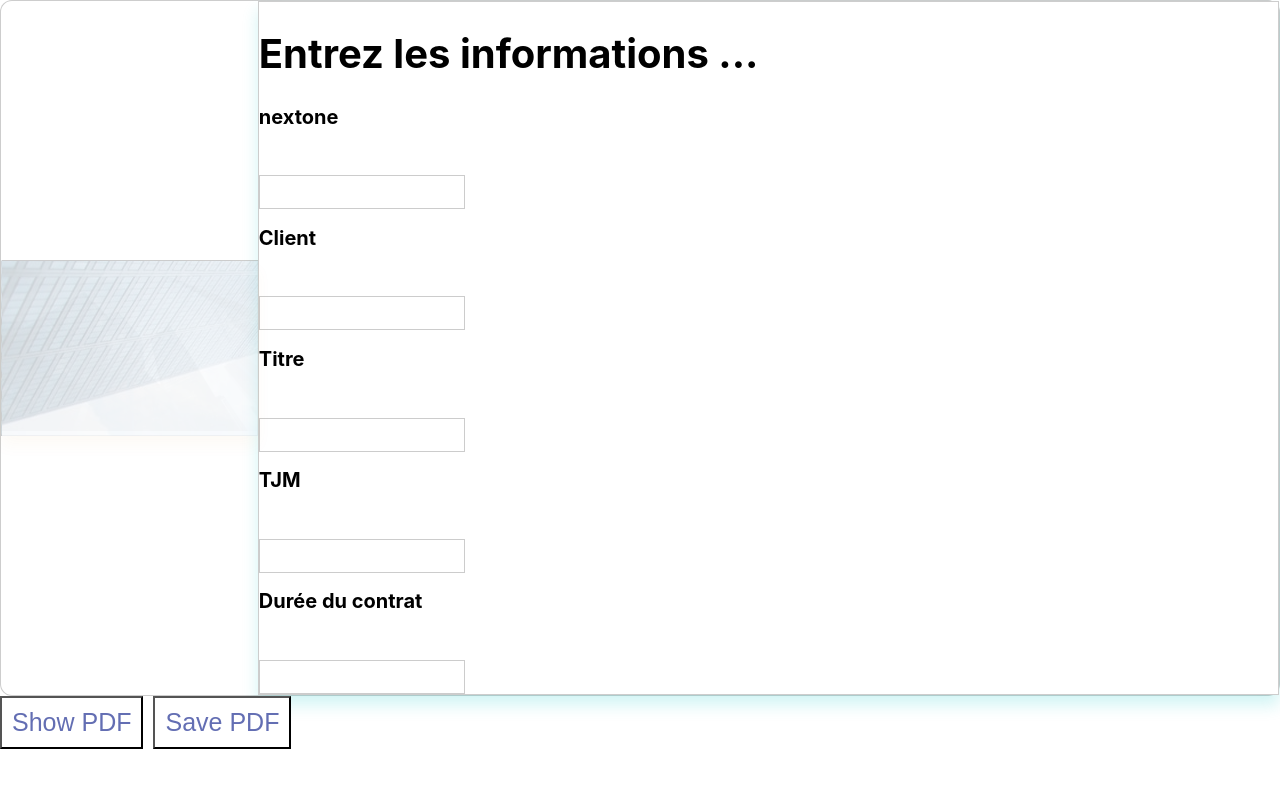
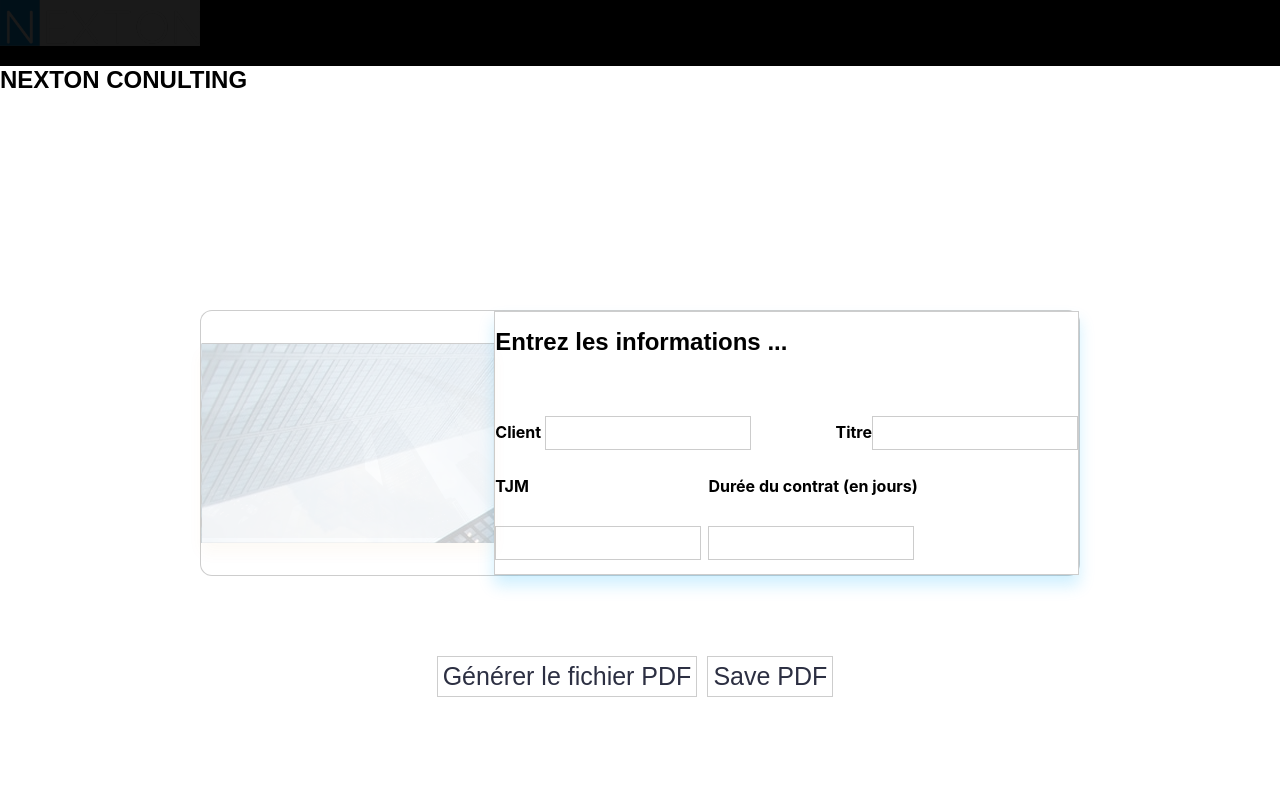
Before and after one commit to MouradKnowsBest/generating-PDGF-web-app, a React (Create React App) app: page / in a window 1280 px wide. Shown: the top 788 px of the page. Built offline with nearby package versions, Linux system fonts and the light colour scheme.

Commit message:
finished functionnal conding

```diff
--- a/package.json
+++ b/package.json
@@ -7,6 +7,7 @@
     "@testing-library/jest-dom": "^5.16.1",
     "@testing-library/react": "^12.1.2",
     "@testing-library/user-event": "^13.5.0",
+    "convertir-nombre-lettre": "^1.0.2",
     "jspdf": "^2.5.1",
     "react": "^17.0.2",
     "react-dom": "^17.0.2",
--- a/src/Components/Contact.css
+++ b/src/Components/Contact.css
@@ -4,13 +4,20 @@
 }
 
 /* CONTAINER  */
+.banner{
+  background-color: black;
+}
+.banner img{
+  width: 200px;
+}
+.container{
+  padding: 200px;
+}
 
-.container{
-}
 
 /* FORM  */
 
-.form{
+.form-container{
   display: flex;
   color: white;
   border-radius: 12px;
@@ -25,7 +32,6 @@
   opacity: 0.2;
   background-image: url("../../public/building.jpeg");
   background-color: green;
-
 }
 
 img{
@@ -35,38 +41,55 @@ img{
 
 
 .user-info{
-  flex: 4;
+  flex: 2;
   display : grid;
   width: 10px;
 
   border: solid 1.5px rgba(5, 5, 5, 0.2);
-  box-shadow: 0 10px 15px rgba(25, 201, 201, 0.2);
+  box-shadow: 0 10px 15px rgba(10, 175, 252, 0.2);
+  justify-content: center;
 }
 
+.first-row{
+  display: flex;
+  justify-content: space-between;
+  display: flex;
+  align-items: center;
+}
+
+.second-row{
+  display: flex;
+  justify-content: space-between;
+  justify-content: center;
+}
+
+@import "https://cdnjs.cloudflare.com/ajax/libs/font-awesome/4.7.0/css/font-awesome.min.css";
+@import url("https://fonts.googleapis.com/css2?family=Poppins:wght@200;400;600&display=swap");
 h1{
+  font-family: "Poppins", sans-serif;
+
   color: black;
-  font-size: 5vh;
+  font-size: 3vh;
 }
 
 h2{
+  font-family: inherit;
+
   color: black;
-  font-size: 2.5vh;
+  font-size: 2vh;
 }
 
 input, select, textarea{
-  color: white;
-  font-size : 30px;
+  font-family: "Poppins", sans-serif;
+  font-size: 1.8vh;
+
+  color: rgb(44, 44, 44);
   width: 200px;
   height: 30px;
   margin-top: 30px;
   border: 1px solid #ccc; /* Gray border */
-
 }
 
-.user-text h1 {
-  margin-left: 300px;
-  margin-top: 100px;
-}
 
 /* Style inputs with type="text", select elements and textareas */
 input[type=text], select, textarea {
@@ -79,17 +102,18 @@ input[type=text], select, textarea {
 
 /* BUTTONS  */
 
-.button {
-  align-items: center;
-  justify-content: center;
-  text-align: center;
-}
-
 .buttons button {
-  color : rgb(99, 110, 179);
-  padding : 10px;
+  font-family: "Poppins", sans-serif;
+  color : rgb(44, 47, 66);
+  padding : 5px;
   margin-right: 10px;
   background-color: white;
   font-size: 25px;
+  border: solid 1.5px rgba(5, 5, 5, 0.2);
 
 }
+
+.buttons{
+  margin-top: 80px;
+  text-align: center;
+}
--- a/src/Components/Contact.js
+++ b/src/Components/Contact.js
@@ -12,8 +12,6 @@ function Contact() {
   };
 
   const handleSubmit = () => {
-    // console.log(firstName.current.value, name.current.value);
-
     generatePDF(userInfo);
   };
 
@@ -21,16 +19,19 @@ function Contact() {
 }
 
 const handleSave = ({ myPDF }) => {
-  // console.log(firstName.current.value, name.current.value);
   myPDF.save(`test.pdf`);
-
-  // myPDF.save(`${firstName}_${name}.pdf`);
 };
 
 function createContactDiv(userInfo, handleSubmit) {
   return (
+    <>
+      <div className="banner">
+        <img src="logo-nexton.svg" alt="" />
+        <h1> NEXTON CONULTING </h1>
+      </div>
+
       <div className="container">
-      <div className="form">
+        <div className="form-container">
           <div className="image">
             <img src="building.jpeg" alt="" />
           </div>
@@ -38,26 +39,38 @@ function createContactDiv(userInfo, handleSubmit) {
           <div className="user-info">
             <form>
               <h1>Entrez les informations ... </h1>
-          <label>
-            <h2>nextone</h2>
-          </label>
-          <input ref={userInfo.nexton} />
-          <h2>Client</h2> <input ref={userInfo.client} />
-          <h2>Titre</h2> <input ref={userInfo.jobTitle} />
-          <h2>TJM</h2> <input ref={userInfo.tjm} />
-          <h2>Durée du contrat</h2> <input ref={userInfo.contractDuration} />
+              {/* <h2>nextone</h2>
+            <input ref={userInfo.nexton} /> */}
+              <div className="first-row">
+                <h2>
+                  Client <input ref={userInfo.client} />
+                </h2>
+                <h2>
+                  Titre
+                  <input ref={userInfo.jobTitle} />
+                </h2>
+              </div>
+
+              <div className="second-row">
+                <h2>
+                  TJM
+                  <input ref={userInfo.tjm} />
+                </h2>
+                <h2>
+                  Durée du contrat (en jours)
+                  <input ref={userInfo.contractDuration} />
+                </h2>{" "}
+              </div>
             </form>
           </div>
-
-
         </div>
 
         <div className="buttons">
-        <button onClick={handleSubmit}>Show PDF</button>
-
+          <button onClick={handleSubmit}>Générer le fichier PDF</button>
           <button onClick={handleSave}>Save PDF</button>
         </div>
       </div>
+    </>
   );
 }
 
--- a/src/Components/generatePDF.js
+++ b/src/Components/generatePDF.js
@@ -1,92 +1,70 @@
 import jsPDF from "jspdf";
+import { NumberToLetter } from "convertir-nombre-lettre";
 
 export const myPDF = new jsPDF("p", "pt");
 
-// function inWords (num) {
-//     var a = ['','un ','deux ','trois ','quatre ', 'cinq ','six ','sept ','huit ','neuf ','dix ','onze ','douze ','treize ','quatorze ','quinze ','seize ','dix-sept ','dix-huit ','dix-neuf '];
-//   var b = ['', '', 'vingt','trente','quarante','cinquante', 'soixante','soixante-dix','quatre-vingts','quatre-vingts-dix'];
+function calculateTotal(userInfo) {
+  return (
+    Number(userInfo.tjm.current.value) *
+    Number(userInfo.contractDuration.current.value)
+  );
+}
 
-//     if ((num = num.toString()).length > 9) return 'overflow';
-//     const n = ('000000000' + num).substr(-9).match(/^(\d{2})(\d{2})(\d{2})(\d{1})(\d{2})$/);
-//     if (!n) return; var str = '';
-//     str += (n[1] !== 0) ? (a[Number(n[1])] || b[n[1][0]] + ' ' + a[n[1][1]]) + 'millions ' : '' ;
-//     str += (n[2] !== 0) ? (a[Number(n[2])] || b[n[2][0]] + ' ' + a[n[2][1]]) + 'cent mille ' : '';
-//     str += (n[3] !== 0) ? (a[Number(n[3])] || b[n[3][0]] + ' ' + a[n[3][1]]) + 'mille ' : '';
-//     str += (n[4] !== 0) ? (a[Number(n[4])] || b[n[4][0]] + ' ' + a[n[4][1]]) + 'cent ' : '';
-//     str += (n[5] !== 0) ? ((str !== '') ? 'et ' : '') + (a[Number(n[5])] || b[n[5][0]] + ' ' + a[n[5][1]]) + 'euros ' : '';
-//     return str;
-//   }
+function writeToPDF(userInfo) {
+  myPDF.text(260, 20, "Nexton");
 
-// var myPDF = new jsPDF('landscape'); // si on veut le doc en format paysage
+  myPDF.text(20, 80, "Le Client: ");
+  myPDF.text(90, 80, userInfo.client.current.value);
 
-function generatePDF(userInfo) {
+  myPDF.text(20, 130, "Titre du poste: ");
+  myPDF.text(130, 130, userInfo.jobTitle.current.value);
 
-// inWords(Number(userInfo.tjm.current.value) * Number(userInfo.contractDuration.current.value) + ' euros')
+  myPDF.text(20, 180, "le TJM: ");
+  myPDF.text(75, 180, userInfo.tjm.current.value + " euros");
 
-  // console.log(inWords(125479))
+  myPDF.text(20, 230, "Durée du contrat (en jours): ");
+  myPDF.text(220, 230, userInfo.contractDuration.current.value);
 
-  // Optional - set properties on the document
-  //   myPDF.setProperties({
-  // 	title: 'Title',
-  // 	subject: 'This is the subject',
-  // 	author: 'James Hall',
-  // 	keywords: 'generated, javascript, web 2.0, ajax',
-  // 	creator: 'MEEE'
-  // });
+  myPDF.text(20, 280, "TOTAL: ");
 
-  // Add some text to PDF
-  // doc.setTextColor(255,0,0); to make text color red
-  myPDF.text(20, 20, "nexton: ");
-  myPDF.text(90, 20, userInfo.nexton.current.value);
-  // myPDF.setFontSize(22);
+  myPDF.text(80, 280, String(calculateTotal(userInfo)) + " euros");
 
-  myPDF.text(200, 20, "client: ");
-  myPDF.text(250, 20, userInfo.client.current.value);
-
-  myPDF.text(20, 200, "jobTitle: ");
-  myPDF.text(90, 200, userInfo.jobTitle.current.value);
-
-  myPDF.text(20, 300, "tjm: ");
-  myPDF.text(90, 300, userInfo.tjm.current.value + ' euros');
-
-  myPDF.text(20, 400, "contractDuration: ");
-  myPDF.text(150, 400, userInfo.contractDuration.current.value);
-
-  myPDF.text(20, 500, "TOTAL: ");
-
-  myPDF.text(150, 500, String(Number(userInfo.tjm.current.value) * Number(userInfo.contractDuration.current.value)) + ' euros');
-
-  // const inEuros = inWords(Number(userInfo.tjm.current.value) * Number(userInfo.contractDuration.current.value) + ' euros');
-  // console.log(inEuros)
-  // myPDF.text(300, 500, inEuros);
-
-  // myPDF.addPage();// si y'a besoin de rajouter une page
-
-  // myPDF.text(300, 500, userInfo.text.current.value);
-
-  // const myImg = getimg(myPDF);
-
-  // myPDF.addImage(myImg, 400, 400);
-
-
-  // Set the font of PDF doc
-  myPDF.setFont("courier");
+  myPDF.text(
+    200,
+    280,
+    " (" + NumberToLetter(calculateTotal(userInfo)) + " euros)"
+  );
 
   myPDF.output("dataurlnewwindow");
 }
 
+function saveDataAsJson(userInfo) {
+  const data = {
+    client: userInfo.client.current.value,
+    jobTitle: userInfo.jobTitle.current.value,
+    TJM: userInfo.tjm.current.value,
+    contractDuration: userInfo.contractDuration.current.value,
+    Total: String(calculateTotal(userInfo)),
+    totalInLetters: NumberToLetter(String(calculateTotal(userInfo))),
+  };
+  return JSON.stringify(data) ;
+}
 
-// function getimg(myPDF) {
-//   var img = new Image();
-//   img.onload = function () {
-//     myPDF.addImage(this, 400, 400);
-//     // myPDF.save("test.pdf");
-//   };
+function generatePDF(userInfo) {
 
-//   img.crossOrigin = ""; // for demo as we are at different origin than image
-//   img.src = "../myImg.jpg"; // some random imgur image
+  writeToPDF(userInfo);
 
-//   return img
-// }
+  const myData = saveDataAsJson(userInfo);
+
+  console.log(myData)
+
+
+  var json = JSON.parse(myData);
+  console.log(json["client"])
+  console.log(json["Total"])
+
+
+  return myData;
+}
 
 export default generatePDF;
```
Also changed, not shown: public/logo-nexton.svg (added), 1 other file (tests, documents, lock files or other folders). Lines whose indentation alone changed are shown as unchanged.
